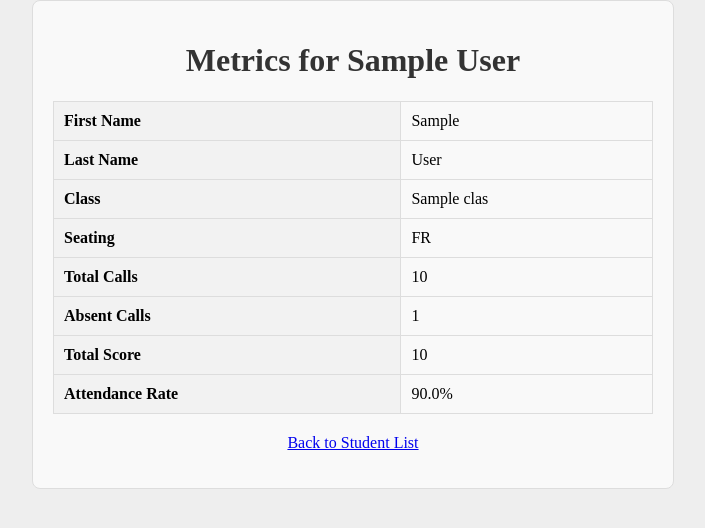
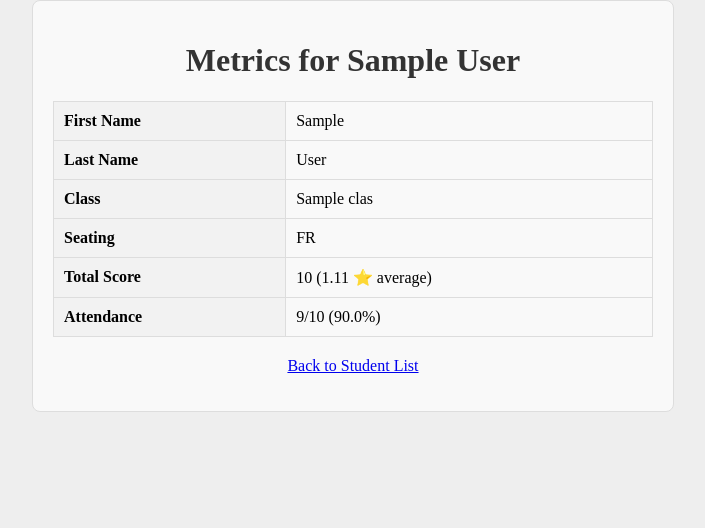
Before and after one commit to SCCapstone/llama, a Django app: page /student/1 in a window 1280 px wide. Shown: the part 29-557 px from the top of the page, without its empty margins (287-992 px from the left). Run offline with Django 5.2, Linux system fonts and the light colour scheme; a user stored in the database is signed in; tables that the repository leaves empty hold one stand-in row (values such as "Sample post").

Commit message:
minor tweaks and fixes related to student data

```diff
--- a/coldcall/models.py
+++ b/coldcall/models.py
@@ -53,6 +53,9 @@ class Student(models.Model):
             return 0
         return ((self.total_calls - self.absent_calls)/self.total_calls) * 100
 
+    def get_average_score(self):
+        return round(self.total_score/(self.total_calls-self.absent_calls), 2)
+
     def performance_summary(self):
         attendance_rate = self.calculate_attendance_rate()
         if attendance_rate > 90:
--- a/coldcall/templates/coldcall/student_metrics.html
+++ b/coldcall/templates/coldcall/student_metrics.html
@@ -32,20 +32,12 @@
                 <td>{{ student.seating }}</td>
             </tr>
             <tr>
-                <th>Total Calls</th>
-                <td>{{ student.total_calls }}</td>
+                <th>Total Score</th>
+                <td>{{ student.total_score }} ({{student.get_average_score}} ⭐ average)</td>
             </tr>
             <tr>
-                <th>Absent Calls</th>
-                <td>{{ student.absent_calls }}</td>
-            </tr>
-            <tr>
-                <th>Total Score</th>
-                <td>{{ student.total_score }}</td>
-            </tr>
-            <tr>
-                <th>Attendance Rate</th>
-                <td>{{ attendance_rate }}%</td>
+                <th>Attendance</th>
+                <td>{{ attendance_difference }}/{{ student.total_calls }}    ({{attendance_rate}}%)</td>
             </tr>
         </table>
 
--- a/coldcall/views.py
+++ b/coldcall/views.py
@@ -178,6 +178,7 @@ class StudentMetricsView(LoginRequiredMixin,generic.DetailView):
         student = self.object
         attendance_rate = student.calculate_attendance_rate()
         performance = student.performance_summary()
+        context['attendance_difference'] = student.total_calls - student.absent_calls
         context['attendance_rate'] = attendance_rate
         context['performance_summary'] = performance
         return context
@@ -316,9 +317,6 @@ class AddEditStudentManualView(LoginRequiredMixin,TemplateView):
             student.last_name = last_name
             student.class_key = class_key
             student.seating = seating
-            student.total_calls = total_calls
-            student.absent_calls = absent_calls
-            student.total_score = total_score
             student.save()
         # create a new student if no ID is provided
         else:
```
Also changed, not shown: coldcall/templates/coldcall/addedit_student_manual.html (+6 -2 lines).
